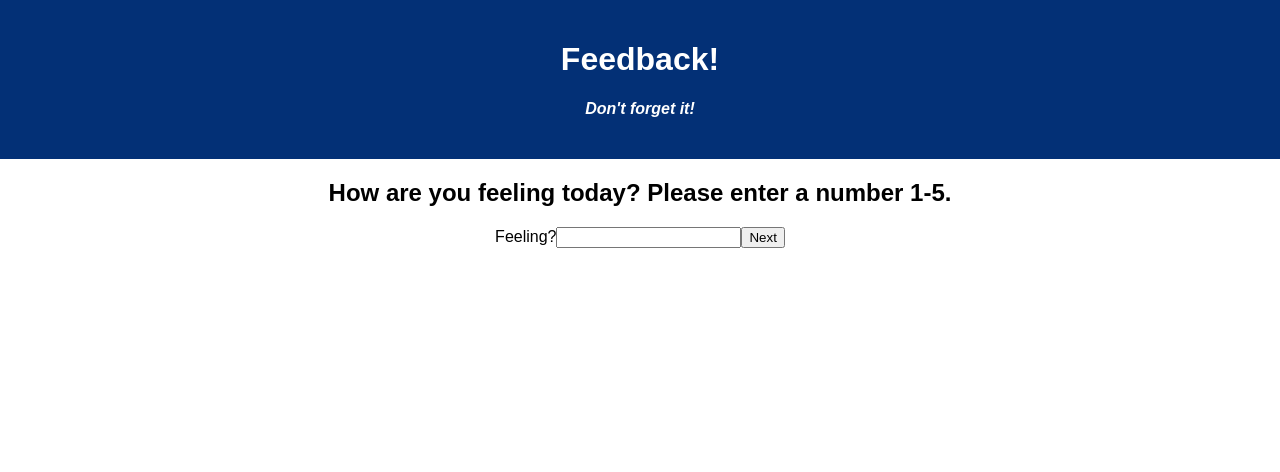
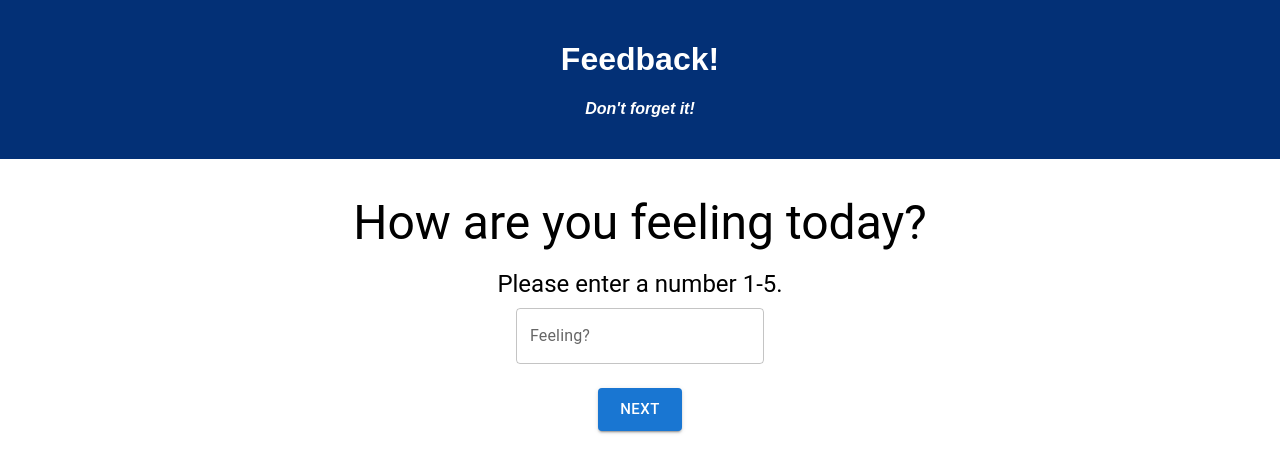
Before and after one commit to RyanOlson86/weekend-redux-feedback-loop, a React (Vite) app: page / in a window 1280 px wide. Shown: the top 472 px of the page. Built offline with nearby package versions, Linux system fonts and the light colour scheme.

Commit message:
Added MUI to FeedbackForm

```diff
--- a/package.json
+++ b/package.json
@@ -3,6 +3,9 @@
   "version": "0.1.0",
   "private": true,
   "dependencies": {
+    "@emotion/react": "^11.11.3",
+    "@emotion/styled": "^11.11.0",
+    "@mui/material": "^5.15.5",
     "axios": "^0.21.1",
     "express": "^4.17.1",
     "pg": "^8.2.1",
--- a/src/components/App/App.css
+++ b/src/components/App/App.css
@@ -1,5 +1,7 @@
 .App {
-  text-align: center;
+  display: flex;
+  flex-direction: column;
+  align-items: center;
 }
 
 .App-header {
@@ -8,6 +10,8 @@
   padding: 20px;
   color: white;
   margin-bottom: 20px;
+  width: 100%;
+  text-align: center;
 }
 
 .App-title {
--- a/src/components/App/App.jsx
+++ b/src/components/App/App.jsx
@@ -1,47 +1,69 @@
-import React from 'react';
-import axios from 'axios';
-import './App.css';
-import { HashRouter as Router, Route } from 'react-router-dom/cjs/react-router-dom.min';
-import FeedbackForm from '../FeedbackForm/FeedbackForm';
-import Review from '../Review/Review';
-import Success from '../Success/Success';
+import React from "react";
+import "./App.css";
+import { HashRouter as Router, Route } from "react-router-dom/cjs/react-router-dom.min";
+import FeedbackForm from "../FeedbackForm/FeedbackForm";
+import Review from "../Review/Review";
+import Success from "../Success/Success";
 
 function App() {
-
   return (
-    <div className='App'>
-      <header className='App-header'>
-        <h1 className='App-title'>Feedback!</h1>
+    <div className="App">
+      <header className="App-header">
+        <h1 className="App-title">Feedback!</h1>
         <h4>Don't forget it!</h4>
       </header>
       <Router>
-        <Route path='/' exact>
-          <FeedbackForm text="How are you feeling today? Please enter a number 1-5." property="feeling" title="Feeling?" nextPath="/understanding"/>
+        <Route path="/" exact>
+          <FeedbackForm
+            text="How are you feeling today?"
+            inputText="Please enter a number 1-5."
+            inputType="number"
+            property="feeling"
+            title="Feeling?"
+            nextPath="/understanding"
+          />
         </Route>
 
-        <Route path='/understanding'>
-          <FeedbackForm text="How well are you understanding the content? Please enter a number 1-5." property="understanding" title="Understanding?" nextPath="/support"/>
+        <Route path="/understanding">
+          <FeedbackForm
+            text="How well are you understanding the content?"
+            inputText="Please enter a number 1-5."
+            inputType="number"
+            property="understanding"
+            title="Understanding?"
+            nextPath="/support"
+          />
         </Route>
 
-        <Route path='/support'>
-          <FeedbackForm text="How well are you being supported? Please enter a number 1-5." property="support" title="Support?" nextPath="/comments"/>
+        <Route path="/support">
+          <FeedbackForm
+            text="How well are you being supported?"
+            inputText="Please enter a number 1-5."
+            inputType="number"
+            property="support"
+            title="Support?"
+            nextPath="/comments"
+          />
         </Route>
 
-        <Route path='/comments'>
-          <FeedbackForm text="Any comments you would like to leave?" property="comments" title="Comments" nextPath="/review"/>
+        <Route path="/comments">
+          <FeedbackForm
+            text="Any comments you would like to leave?"
+            inputText=""
+            inputType="text"
+            property="comments"
+            title="Comments"
+            nextPath="/review" />
         </Route>
 
-
-        <Route path='/review'>
+        <Route path="/review">
           <Review />
         </Route>
 
-        <Route path='/success'>
+        <Route path="/success">
           <Success />
         </Route>
-
       </Router>
-
     </div>
   );
 }
--- a/src/components/FeedbackForm/FeedbackForm.jsx
+++ b/src/components/FeedbackForm/FeedbackForm.jsx
@@ -1,16 +1,18 @@
-import { useState } from "react"
-import { useDispatch } from "react-redux"
-import { useHistory } from "react-router-dom/cjs/react-router-dom.min"
+import { useState } from "react";
+import { useDispatch } from "react-redux";
+import { useHistory } from "react-router-dom/cjs/react-router-dom.min";
+import { Card, CardContent, Button, CardActions, Typography, Box, TextField } from "@mui/material";
+import React from "react";
 
-const FeedbackForm = ({text, property, title, nextPath}) => {
+const FeedbackForm = ({ text, property, title, nextPath, inputText, inputType}) => {
   // Local state to store temporary form inputs
-    const [formInput, setFormInput] = useState('')
+  const [formInput, setFormInput] = useState("");
 
   // set useDispatch as dispatch
-    const dispatch = useDispatch()
+  const dispatch = useDispatch();
 
   // set useHistory ad history
-    const history = useHistory()
+  const history = useHistory();
 
   // Function to handle when "next" is clicked
   // Function should dispatch inputs to store.js using props then use route to go to next form input
@@ -19,24 +21,53 @@ const FeedbackForm = ({text, property, title, nextPath}) => {
     dispatch({
       type: "ADD_FEEDBACK",
       payload: {
-                [property]: formInput
-            }
-        })
-        history.push(nextPath)
-
-    }
+        [property]: formInput,
+      },
+    });
+    history.push(nextPath);
+  };
 
   return (
     <>
-            <h2>{text}</h2>
+      {/* <h2>{text}</h2>
       <form onSubmit={handleNext}>
         <label>{title}</label>
-                <input type="text" data-testid="input" onChange={(event)=>setFormInput(event.target.value)}/>
-                <button type="submit" data-testid="next">Next</button>
-            </form>
+        <input type="text" data-testid="input" onChange={(event) => setFormInput(event.target.value)} />
+        <button type="submit" data-testid="next">
+          Next
+        </button>
+      </form> */}
+
+      <React.Fragment>
+        <CardContent sx={{
+            width: "600px",
+            display: "flex",
+            flexDirection: "column",
+            alignItems: "center"
+            }}>
+          <Typography variant="h3" gutterBottom textAlign="center">{text}</Typography>
+          <Typography variant="h5" component="div" gutterBottom>
+            {inputText}
+          </Typography>
+          <Box component="form">
+            <TextField
+              label={title}
+              variant="outlined"
+              type={inputType}
+              size="large"
+              data-testid="input"
+              onChange={(event) => setFormInput(event.target.value)}
+            ></TextField>
+          </Box>
+        </CardContent>
+        <CardActions>
+          <Button size="large" variant="contained" onClick={handleNext} data-testid="next">
+            NEXT
+          </Button>
+        </CardActions>
+      </React.Fragment>
     </>
+  );
+};
 
-    )
-}
-
-export default FeedbackForm
+export default FeedbackForm;
--- a/src/components/Review/Review.jsx
+++ b/src/components/Review/Review.jsx
@@ -8,6 +8,8 @@ const Review = () => {
     // set useHistory ad history
     const history = useHistory()
 
+    // function for POST request with global state
+    // Then route to success page
     const handleSubmit = () => {
         axios.post('/api/feedback', reduxStore)
         .then(response => {
--- a/src/components/Success/Success.jsx
+++ b/src/components/Success/Success.jsx
@@ -8,6 +8,7 @@ const Success = () => {
     // set useHistory ad history
     const history = useHistory()
 
+    // Reset store and go back to index
     const handleClick = () => {
         dispatch({type: "RESET"});
         history.push('/')
```
Also changed, not shown: 1 other file (tests, documents, lock files or other folders). Lines whose indentation alone changed are shown as unchanged.
